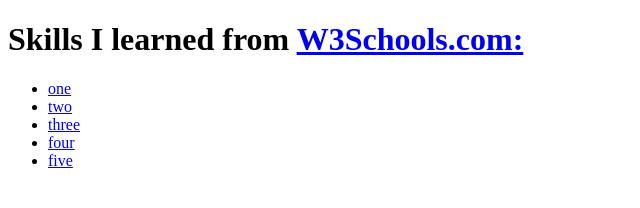
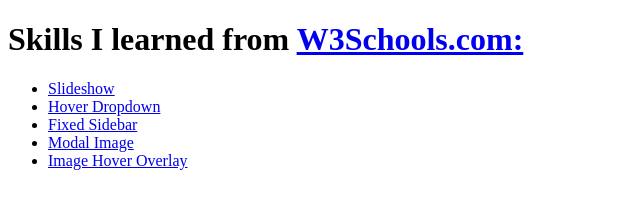
Before and after one commit to AndrewKlauber/AndrewKlauber.github.io, a plain HTML site: page bacs200/skills/index.html in a window 1280 px wide. Shown: the whole page, without its empty margins (0-640 px from the left). Drawn offline with Linux system fonts and the light colour scheme.

Commit message:
Update index.html

```diff
--- a/bacs200/skills/index.html
+++ b/bacs200/skills/index.html
@@ -12,23 +12,23 @@
     <h1>Skills I learned from <a href="https://www.w3schools.com/howto/default_page1.asp">W3Schools.com:</a></h1>
     <ul>
         <li>
-            <a href="https://andrewklauber.github.io/bacs200/skills/page1.html">one</a>
+            <a href="https://andrewklauber.github.io/bacs200/skills/page1.html">Slideshow</a>
         </li>
 
         <li>
-            <a href="https://andrewklauber.github.io/bacs200/skills/page2.html">two</a>
+            <a href="https://andrewklauber.github.io/bacs200/skills/page2.html">Hover Dropdown</a>
         </li>
 
         <li>
-            <a href="https://andrewklauber.github.io/bacs200/skills/page3.html">three</a>
+            <a href="https://andrewklauber.github.io/bacs200/skills/page3.html">Fixed Sidebar</a>
         </li>
 
         <li>
-            <a href="https://andrewklauber.github.io/bacs200/skills/page4.html">four</a>
+            <a href="https://andrewklauber.github.io/bacs200/skills/page4.html">Modal Image</a>
         </li>
 
         <li>
-            <a href="https://andrewklauber.github.io/bacs200/skills/page5.html">five</a>
+            <a href="https://andrewklauber.github.io/bacs200/skills/page5.html">Image Hover Overlay</a>
         </li>
     </ul>
 </body>
```
